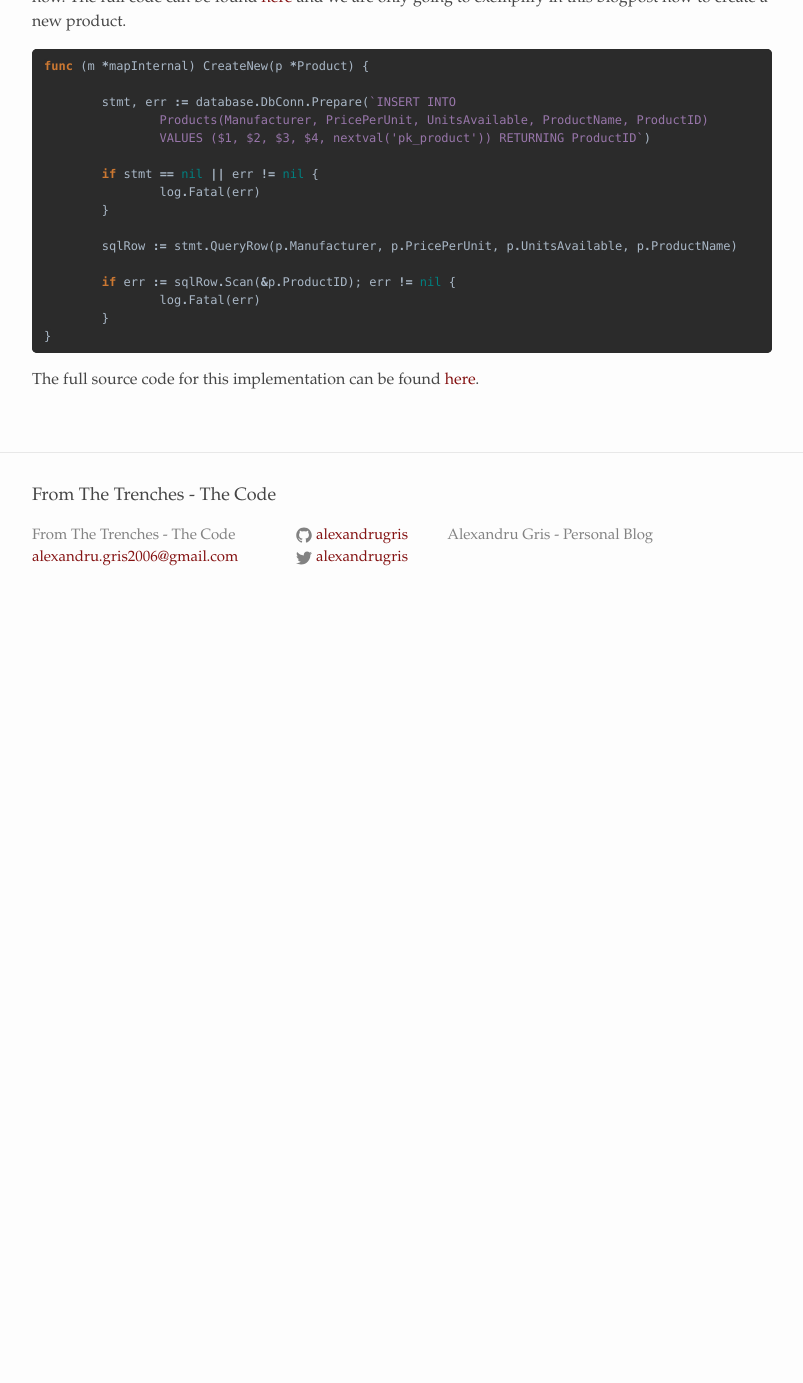
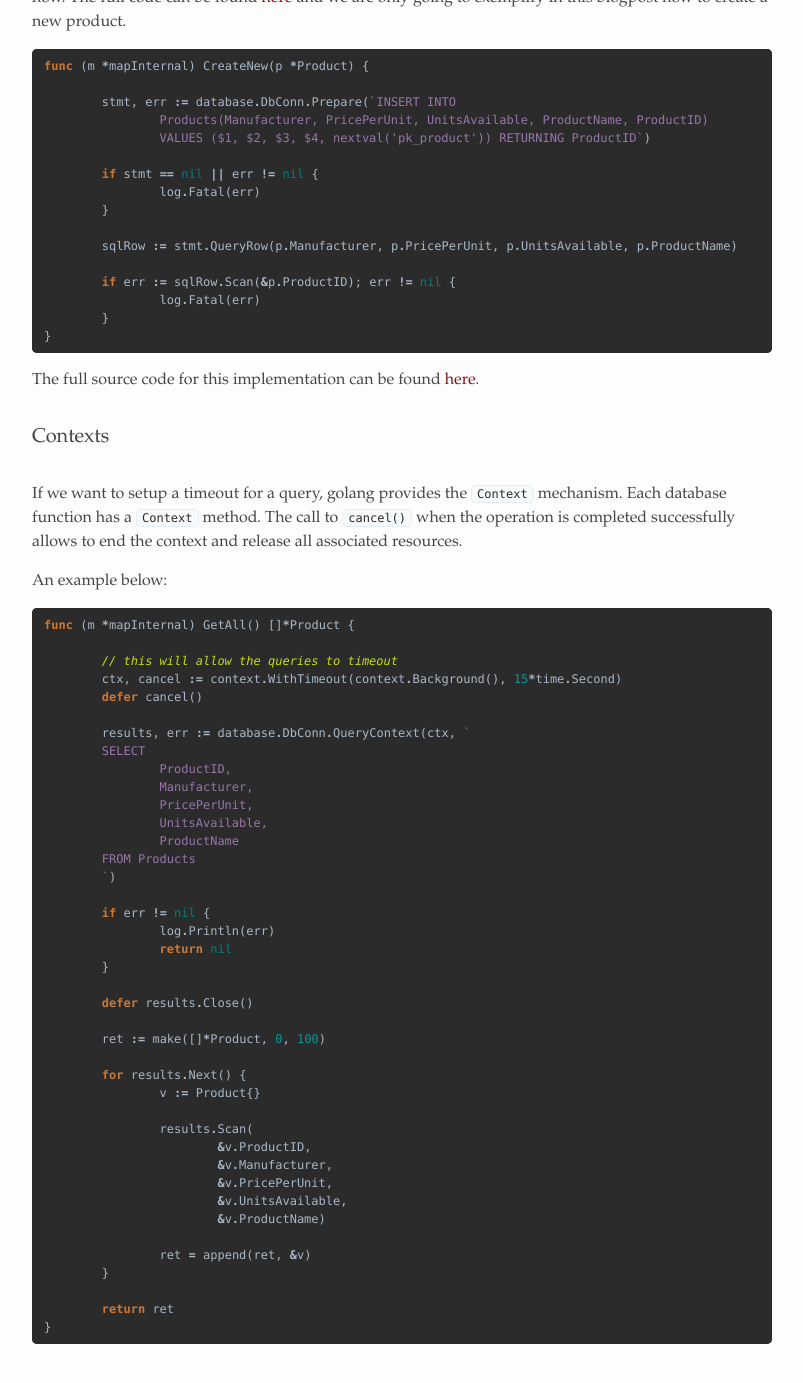
Before and after one commit to alexandrugris/my-jekyll-tech-blog, a Jekyll site: the page built from MyBlog/_posts/2021-01-12-golang-first-web-services.markdown, in a window 1280 px wide and 1400 px high, scrolled down 10495 px. Shown: the top 1383 px of the window, without its empty margins (238-1041 px from the left). Built offline with Jekyll 4.4.1, drawn with Linux system fonts in a browser that asks for light colours; before the commit the page ends 11125 px from its top, so only the background shows below that.

Commit message:
done for today

````diff
--- a/MyBlog/_posts/2021-01-12-golang-first-web-services.markdown
+++ b/MyBlog/_posts/2021-01-12-golang-first-web-services.markdown
@@ -524,3 +524,52 @@ func (m *mapInternal) CreateNew(p *Product) {
 ```
 
 The full source code for this implementation can be found [here](https://github.com/alexandrugris/learngolang1/tree/with_database).
+
+### Contexts
+
+If we want to setup a timeout for a query, golang provides the `Context` mechanism. Each database function has a `Context` method. The call to `cancel()` when the operation is completed successfully allows to end the context and release all associated resources.
+
+An example below:
+
+```go
+func (m *mapInternal) GetAll() []*Product {
+
+	// this will allow the queries to timeout
+	ctx, cancel := context.WithTimeout(context.Background(), 15*time.Second)
+	defer cancel()
+
+	results, err := database.DbConn.QueryContext(ctx, `
+	SELECT
+		ProductID,
+		Manufacturer,
+		PricePerUnit,
+		UnitsAvailable,
+		ProductName
+	FROM Products
+	`)
+
+	if err != nil {
+		log.Println(err)
+		return nil
+	}
+
+	defer results.Close()
+
+	ret := make([]*Product, 0, 100)
+
+	for results.Next() {
+		v := Product{}
+
+		results.Scan(
+			&v.ProductID,
+			&v.Manufacturer,
+			&v.PricePerUnit,
+			&v.UnitsAvailable,
+			&v.ProductName)
+
+		ret = append(ret, &v)
+	}
+
+	return ret
+}
+```
````
